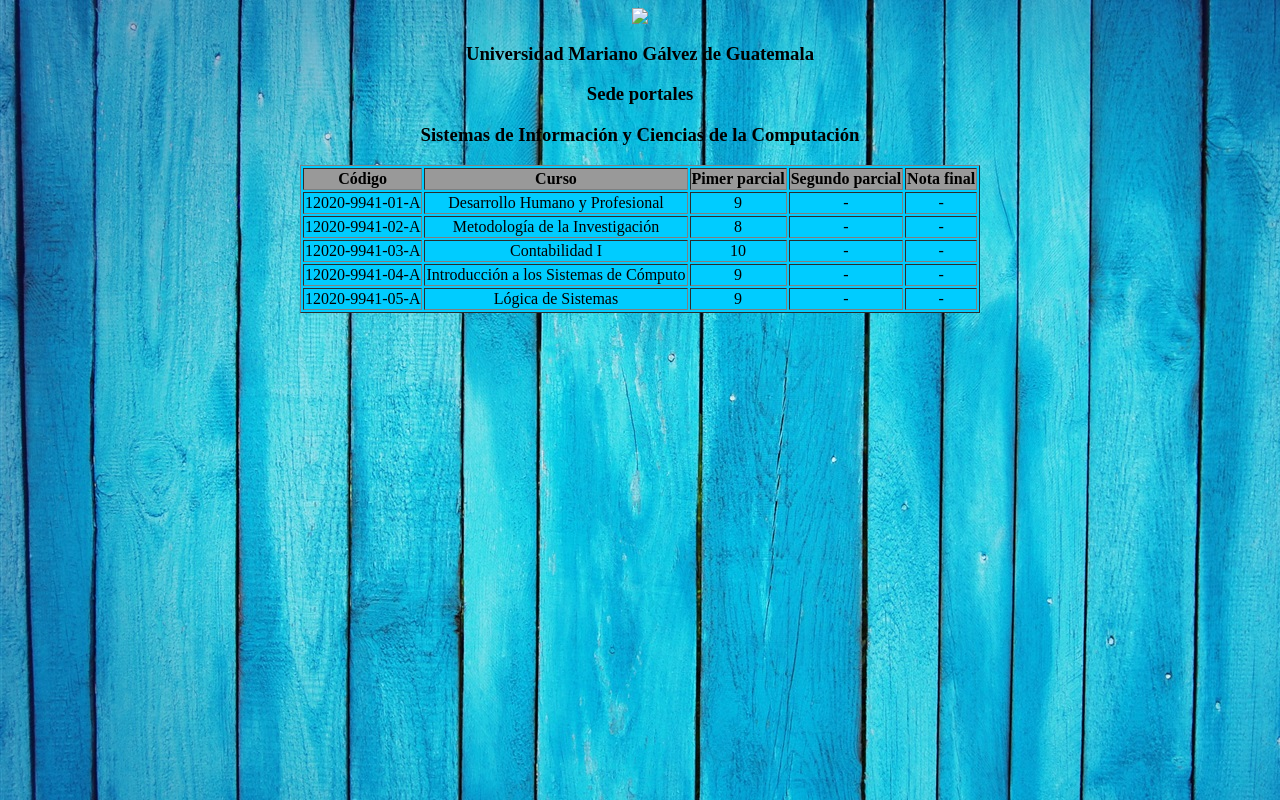
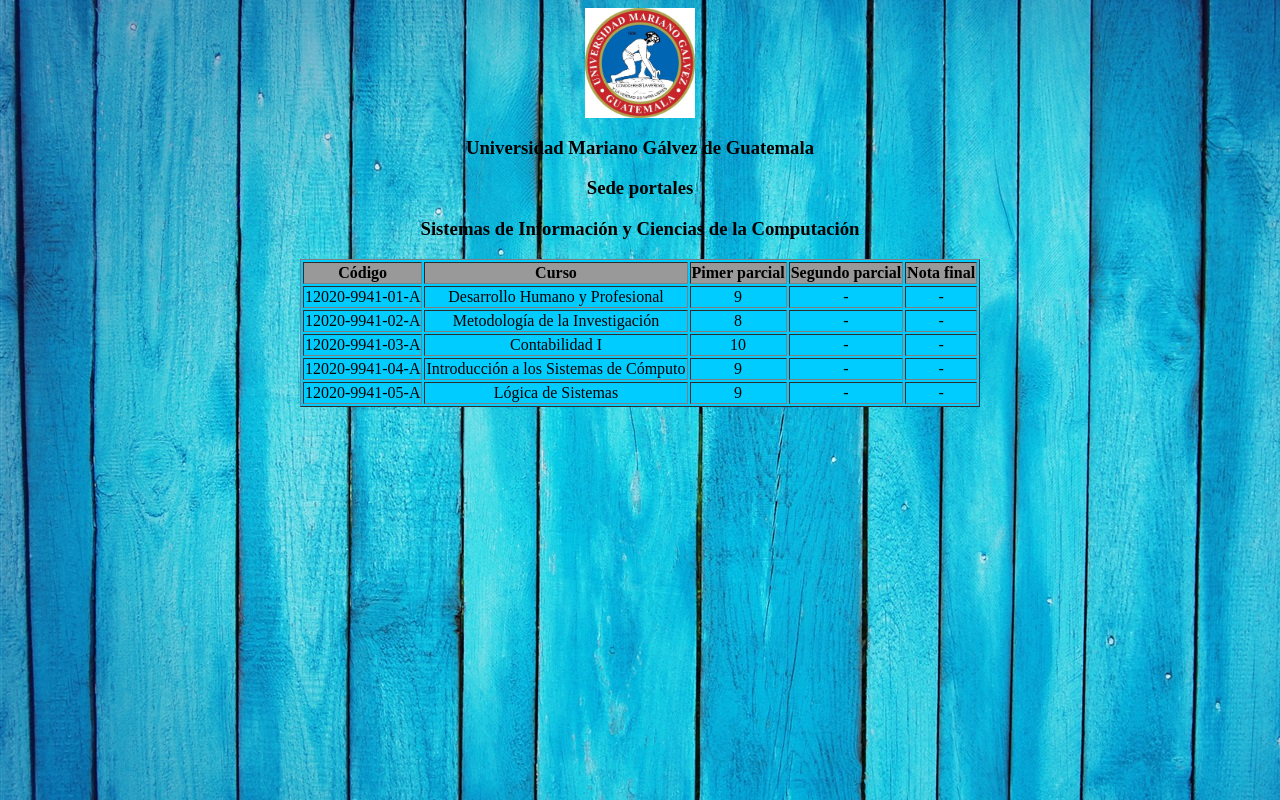
Before and after one commit to Madagoso/pagina, a plain HTML site: page duniversidad.html in a window 1280 px wide. Drawn offline with Linux system fonts and the light colour scheme.

Commit message:
cambio imagen
cambio de imagen de omg

```diff
--- a/duniversidad.html
+++ b/duniversidad.html
@@ -6,7 +6,7 @@
 </head>
 
 <body background="fondo.jpg">
-<div align="center"><img src="Copia de logoumg.png" align=  width="110" height="110" /></div>
+<div align="center"><img src="logoumg.jpg" align=  width="110" height="110" /></div>
 <center><b><h3>Universidad Mariano Gálvez de Guatemala</h3></b>
 <b><h3>Sede portales</h3></b>
 <b><h3>Sistemas de Información y Ciencias de la Computación</h3></b></center>
```
